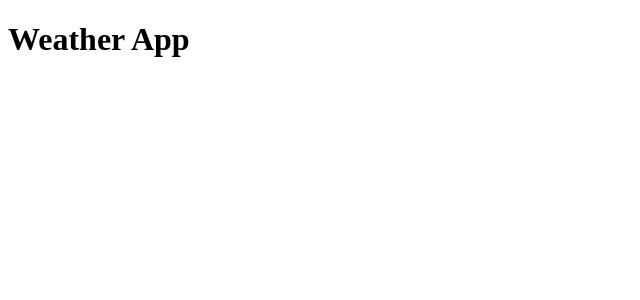
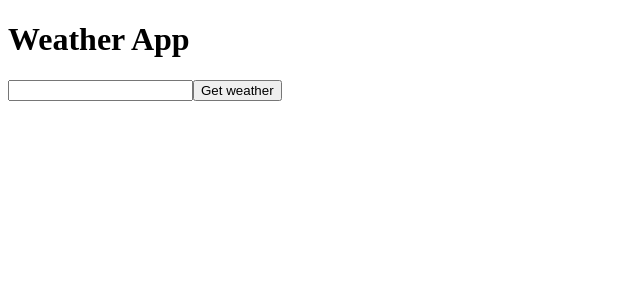
Before and after one commit to UlianaAsadulina/SBA320_React_WeatherApp, a React (Vite) app: page / in a window 1280 px wide. Shown: the top 300 px of the page, without its empty margins (0-640 px from the left). Built offline with nearby package versions, Linux system fonts and the light colour scheme.

Commit message:
Add form for city input

```diff
--- a/src/App.jsx
+++ b/src/App.jsx
@@ -1,13 +1,16 @@
-import { useState } from 'react'
+
 
 import './App.css'
+import Form from './components/Form'
 
 function App() {
-  const [count, setCount] = useState(0)
+
+
 
   return (
     <>
       <h1>Weather App</h1>
+      <Form />
     </>
   )
 }
--- /dev/null
+++ b/src/components/Button.jsx
@@ -0,0 +1,3 @@
+export default function Button(props) {
+    return <button onClick={props.onClick}> {props.children} </button>
+}
--- /dev/null
+++ b/src/components/Form.jsx
@@ -0,0 +1,24 @@
+import { useState } from "react";
+import Button from "./Button";
+import Input from "./Input";
+
+export default function Form() {
+    const [city, setCity] = useState("");
+
+    function handleChange(event) {
+        setCity(event.target.value)
+    }
+
+    function handleClick() {
+        console.log(city);
+    }
+
+    return (
+        <div>
+            <Input value={city} onChange={handleChange} />
+            <Button onClick={handleClick}>
+                Get weather
+            </Button>
+        </div>
+    )
+}
--- /dev/null
+++ b/src/components/Input.jsx
@@ -0,0 +1,3 @@
+export default function Input({value, onChange}) {
+    return <input type="text" value={value} onChange={onChange}/>
+}
```
Also changed, not shown: src/components/CityNav.jsx (added).
